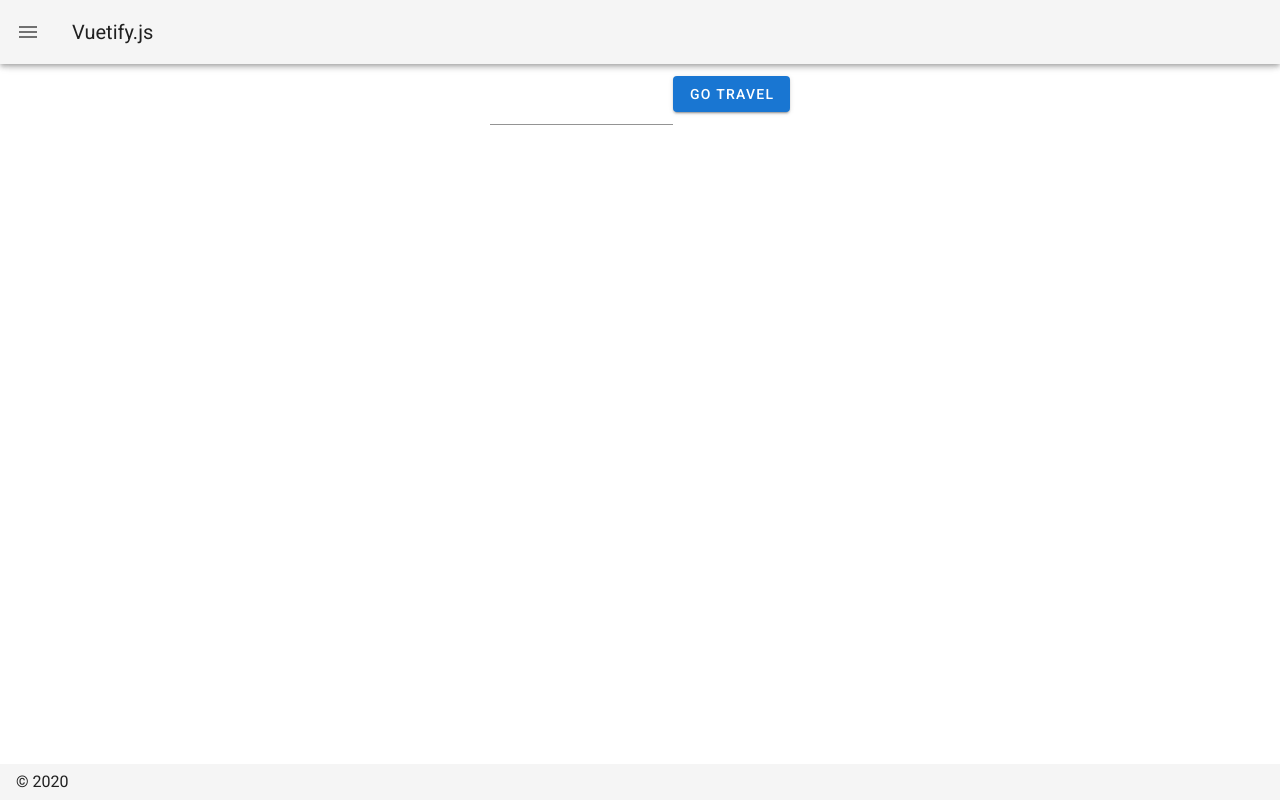
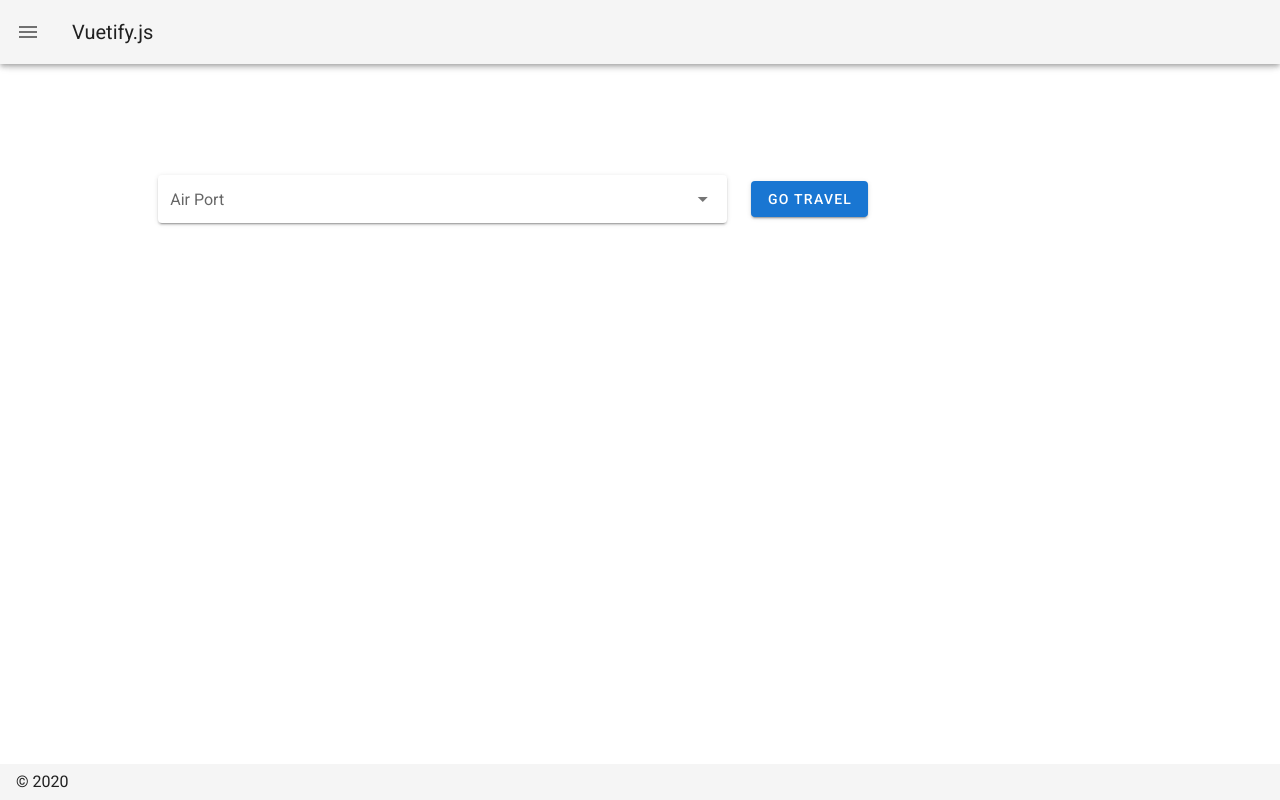
Before and after one commit to MizukiSonoko/buttobi-site, a Nuxt app: page / in a window 1280 px wide. Built offline with nearby package versions, Linux system fonts and the light colour scheme.

Commit message:
update search box

```diff
--- a/pages/index.vue
+++ b/pages/index.vue
@@ -2,23 +2,23 @@
   <v-layout
     column
     justify-center
-    align-center
   >
-    <v-flex
-      xs12
-      sm8
-      md6
+    <v-row
+        justify="center"
+        class="header"
+        align-content="center"
     >
-        <v-col cols="12">
-          <v-row
-            :align="alignment"
-            :justify="justify"
-          >
-            <v-text-field :rules="rules"></v-text-field>
-            <v-btn color="primary" class="my-button">Go travel</v-btn>
-          </v-row>
-        </v-col>
-    </v-flex>
+      <v-col class="d-flex" cols="6">
+        <v-select
+          :items="items"
+          label="Air Port"
+          solo
+        ></v-select>
+      </v-col>
+      <v-col class="d-flex" cols="4">
+        <v-btn color="primary" class="my-button">Go travel</v-btn>
+      </v-col>
+    </v-row>
   </v-layout>
 </template>
 
@@ -26,18 +26,17 @@
 import Vue from "vue";
 export default Vue.extend({
   data: () => ({
-    rules: [
-      (value: string) => !!value || 'Required.',
-      (value: string) => {
-        const supported: Array<String> = ["HND"]
-        return supported.includes(value) || '('+value+')対応していない空港です'
-      },
-    ],
+    items: ['HND', 'ITM'],
   }),
 });
 </script>
 
 <style lang="postcss" scoped>
+.header{
+  min-height: 300px;
+}
 .my-button{
+  margin: 6px 0px;
 }
+
 </style>
```
